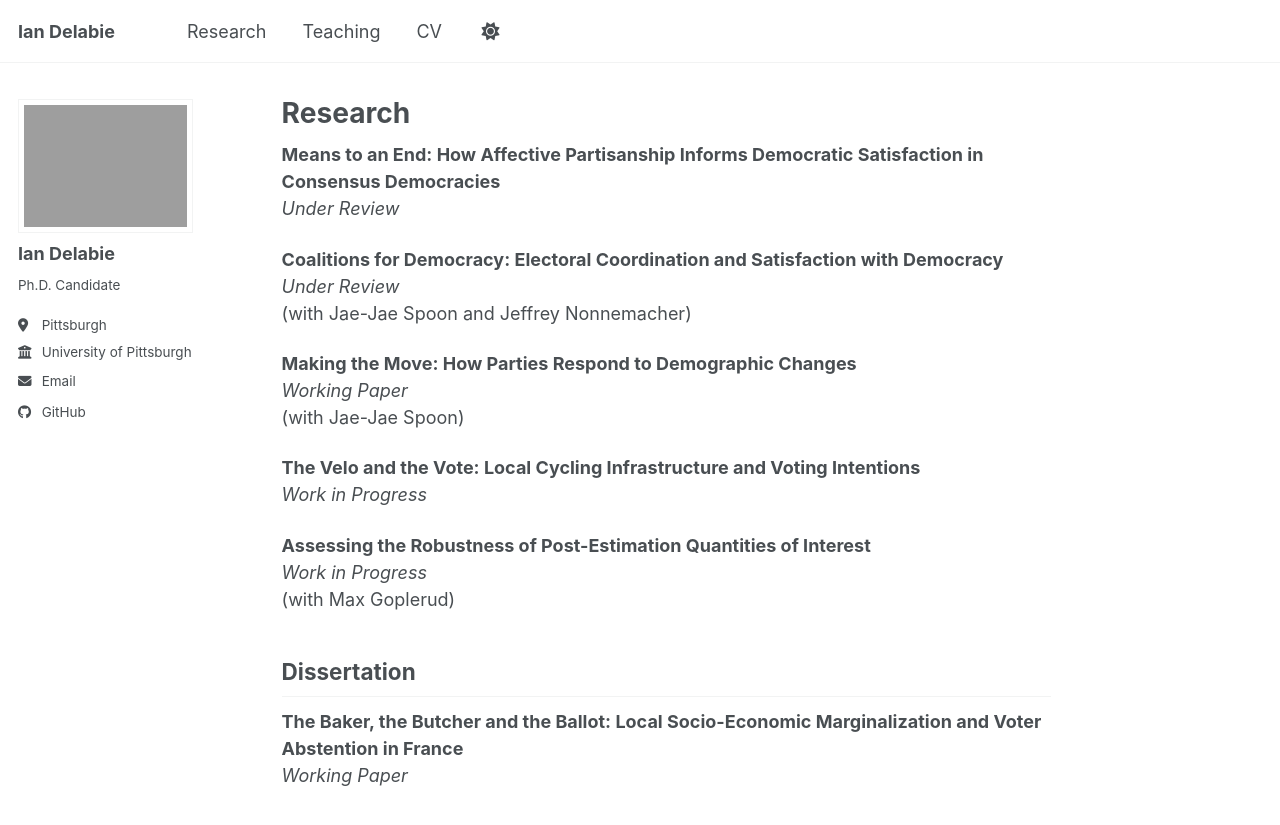
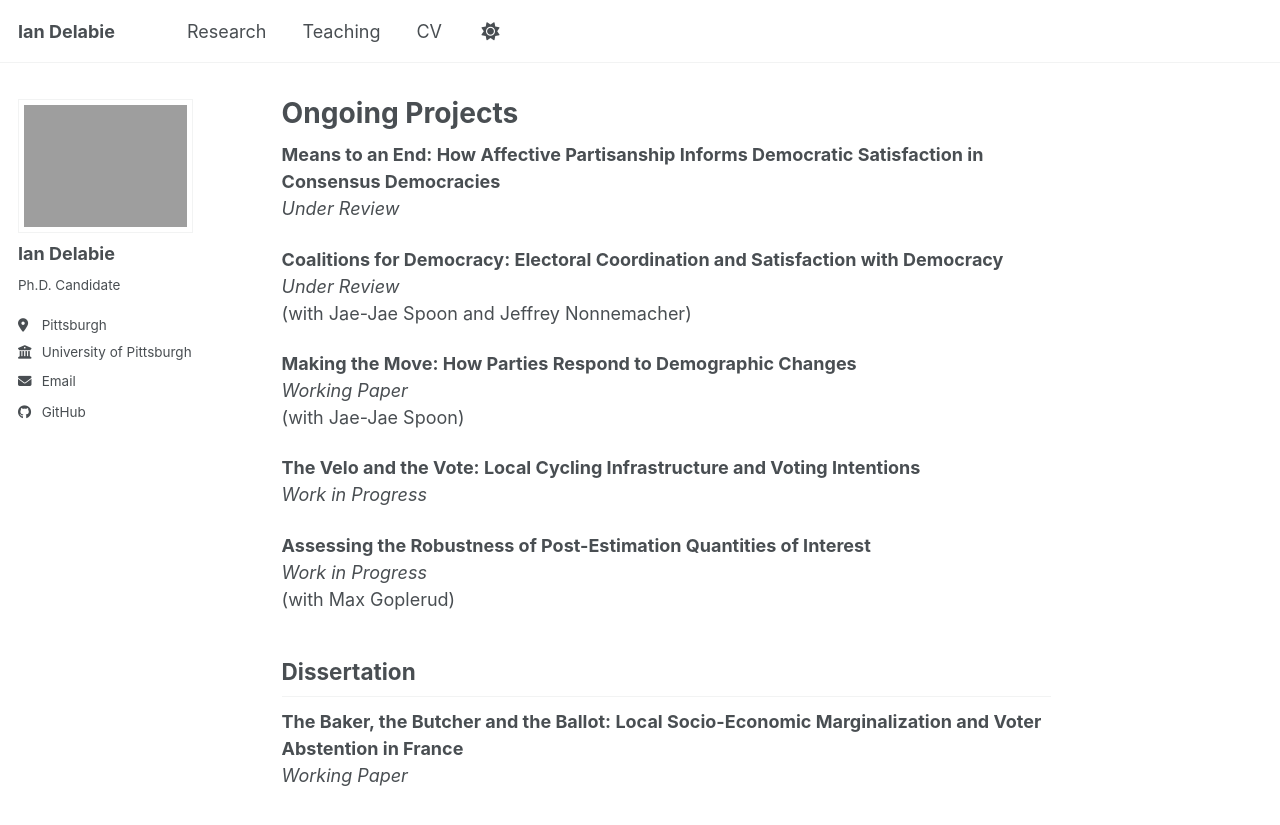
Before and after one commit to idelabie/idelabie.github.io, a Jekyll site: the page built from _pages/research.md, in a window 1280 px wide and 1032 px high. Shown: the top 825 px of the window. Built offline with Jekyll 4.4.1, drawn with Linux system fonts in a browser that asks for light colours; a script bundle is joined from its source files by our own code; library files that are not in the unit come from our copies.

Commit message:
Update research.md

```diff
--- a/_pages/research.md
+++ b/_pages/research.md
@@ -1,5 +1,5 @@
 ---
-title: "Research"
+title: "Ongoing Projects"
 permalink: /research/
 layout: single
 author_profile: true
```
